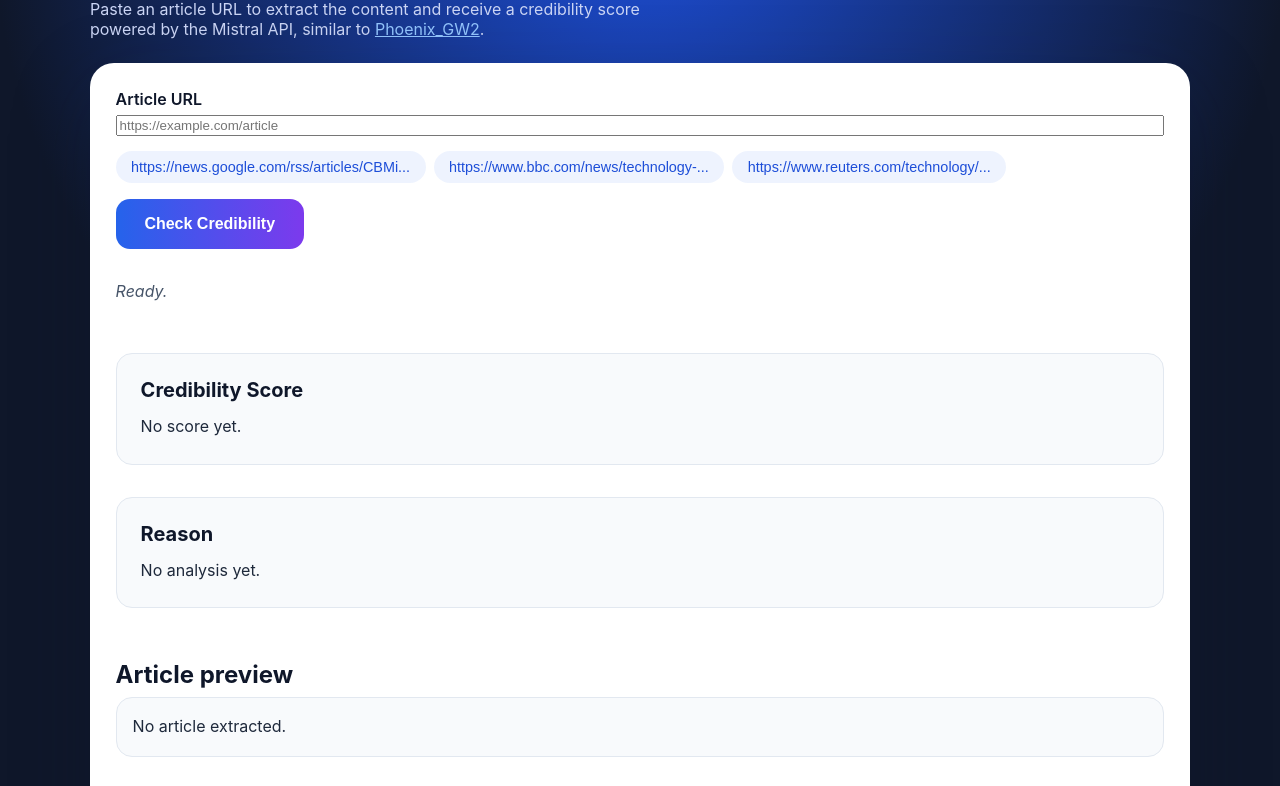
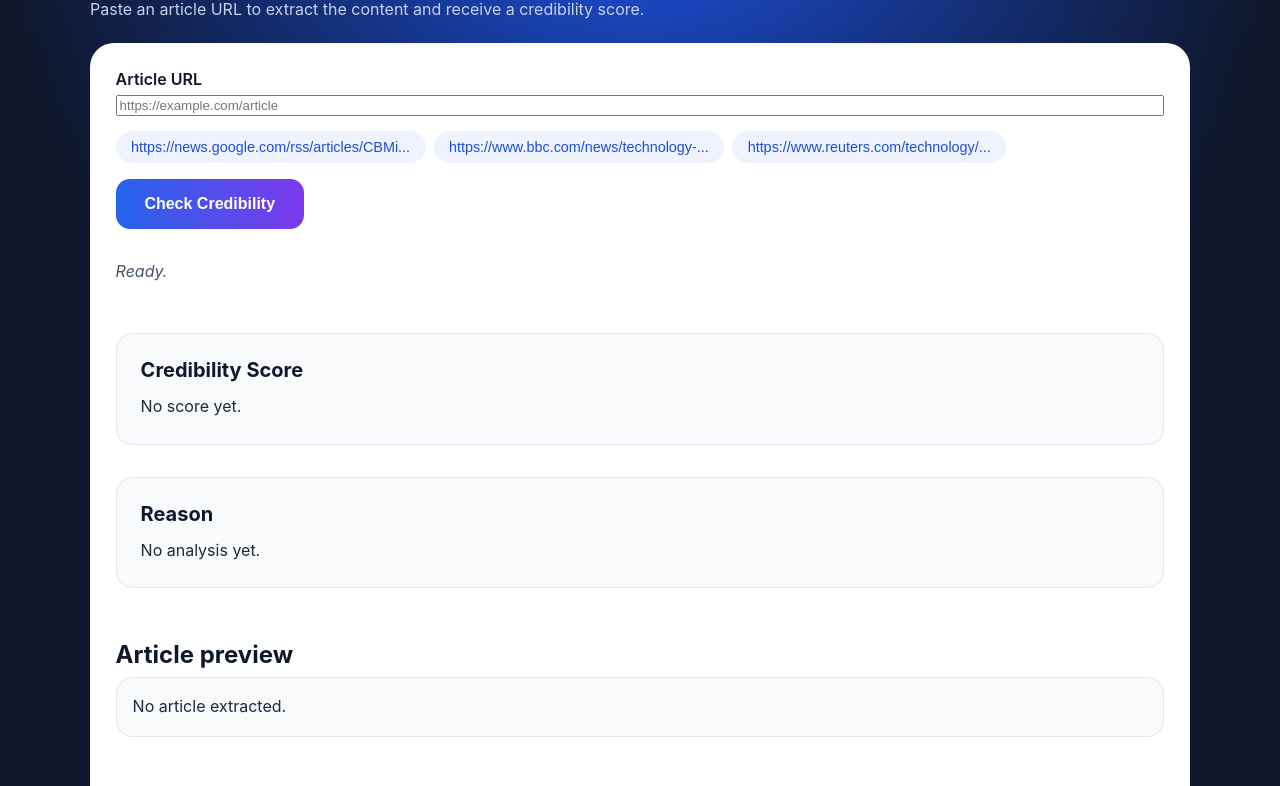
Before and after one commit to varshavkumar12345/Phoenix_GW2, a plain HTML site: page index.html in a window 1280 px wide. Shown: the part 94-880 px from the top of the page. Drawn offline with Linux system fonts and the light colour scheme.

Commit message:
Update index.html

```diff
--- a/index.html
+++ b/index.html
@@ -47,7 +47,7 @@
     <div class="app-shell">
         <header>
             <h1>Credibility Checker</h1>
-            <p>Paste an article URL to extract the content and receive a credibility score powered by the Mistral API, similar to <a style="color:#93c5fd;" href="https://github.com/varshavkumar12345/Phoenix_GW2" target="_blank" rel="noopener">Phoenix_GW2</a>.</p>
+            <p>Paste an article URL to extract the content and receive a credibility score.</p>
         </header>
 
         <main>
```
